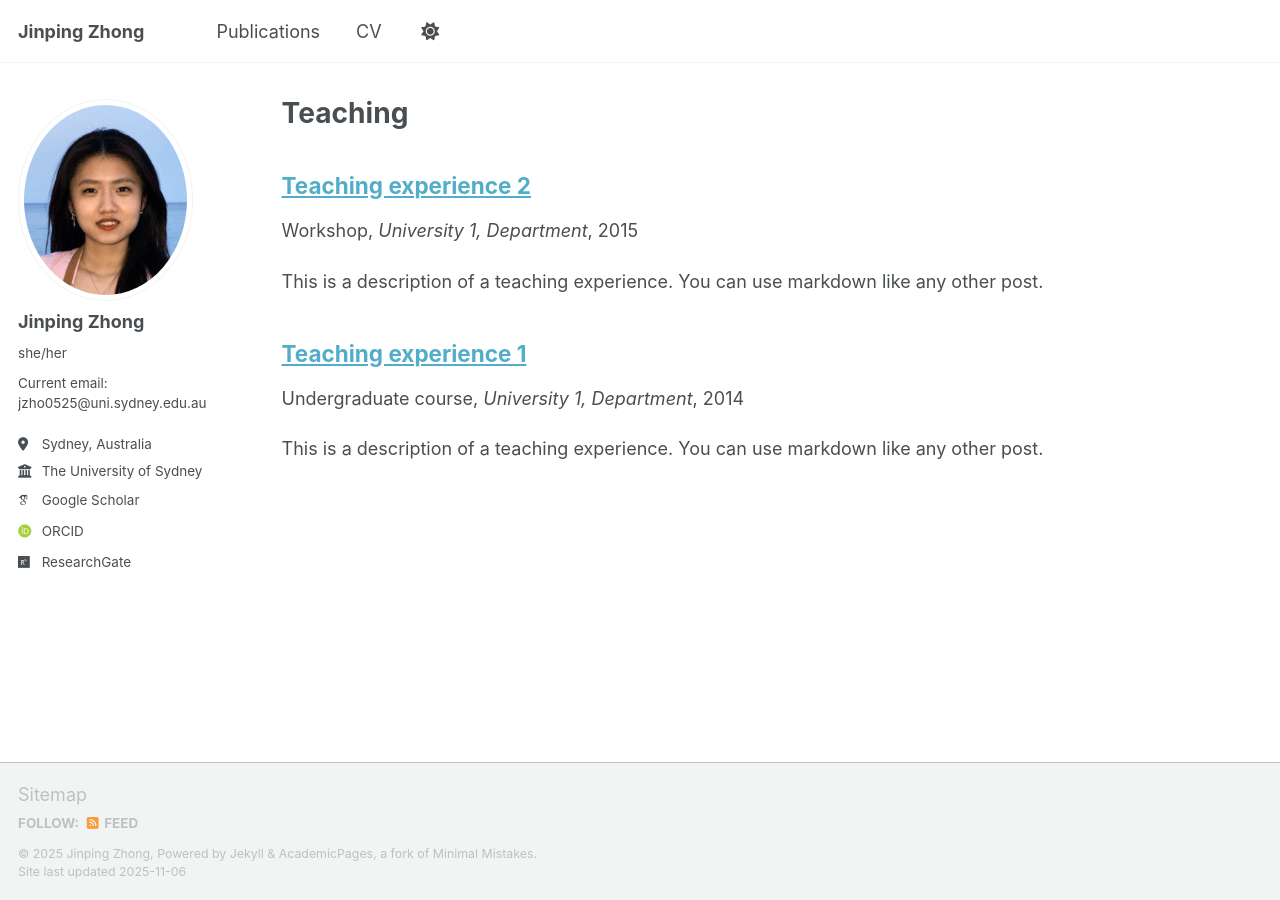
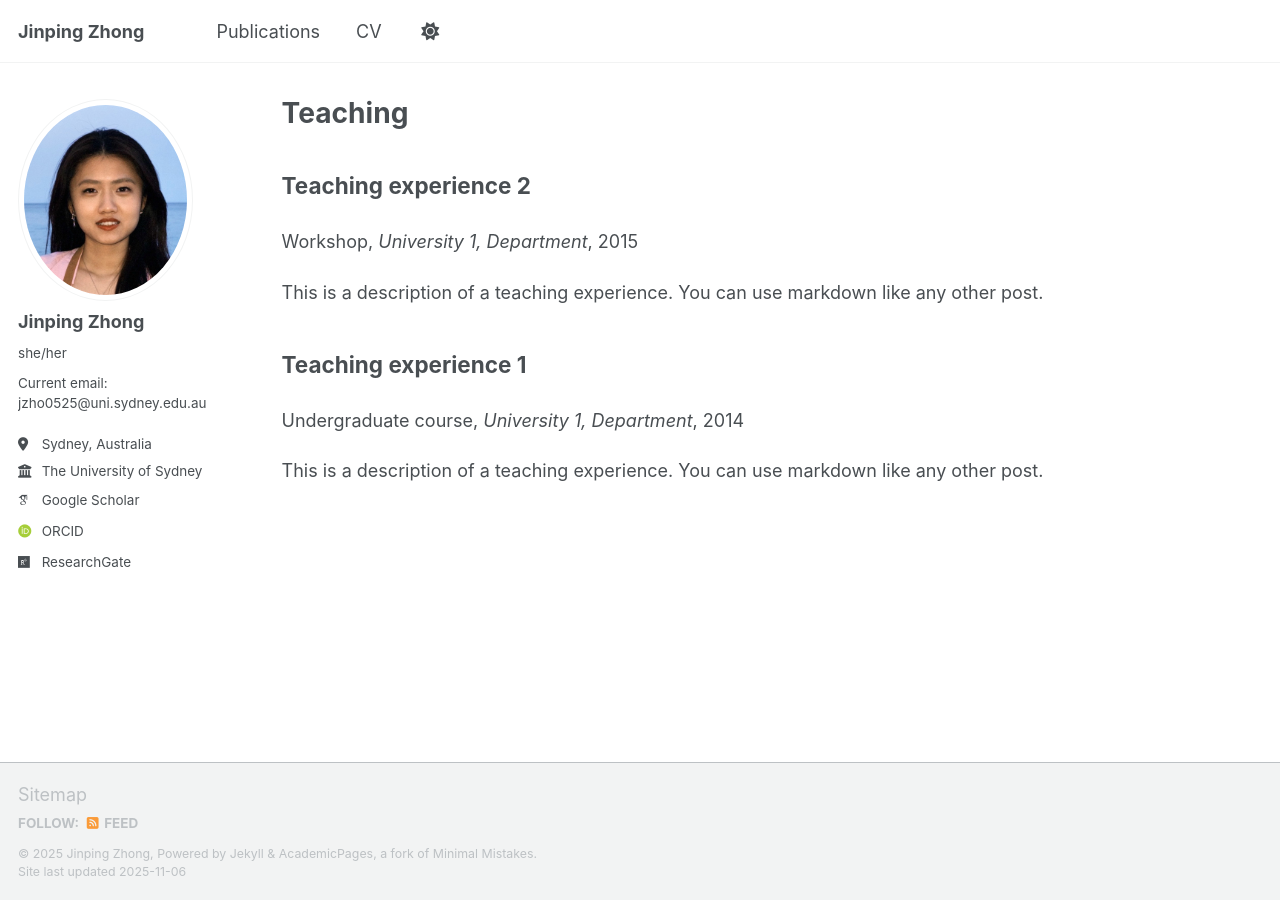
Before and after one commit to kimpink98/jp-zhong, a Jekyll site: the page built from _pages/teaching.html, in a window 1280 px wide. Built offline with Jekyll 4.4.1, drawn with Linux system fonts in a browser that asks for light colours; some web fonts are replaced; a script that is not in the unit is left out.

Commit message:
Update archive-single.html
取消link？

```diff
--- a/_includes/archive-single.html
+++ b/_includes/archive-single.html
@@ -27,12 +27,17 @@
     {% endif %}
 
     <h2 class="archive__item-title" itemprop="headline">
-      {% if post.link %}
+      <!-- {% if post.link %}
         <a href="{{ post.link }}">{{ title }}</a> <a href="{{ base_path }}{{ post.url }}" rel="paperurl"><i class="fa fa-link" aria-hidden="true" title="permalink"></i><span class="sr-only">Permalink</span></a>
       {% else %}
         <a href="{{ base_path }}{{ post.url }}" rel="paperurl">{{ title }}</a>
       {% endif %}
-
+      -->
+      {% if post.link %}
+        <p>{{ title }}</p>
+      {% else %}
+        <p>{{ title }}</p>
+      {% endif %}
     </h2>
 
     {% if post.read_time %}
```
